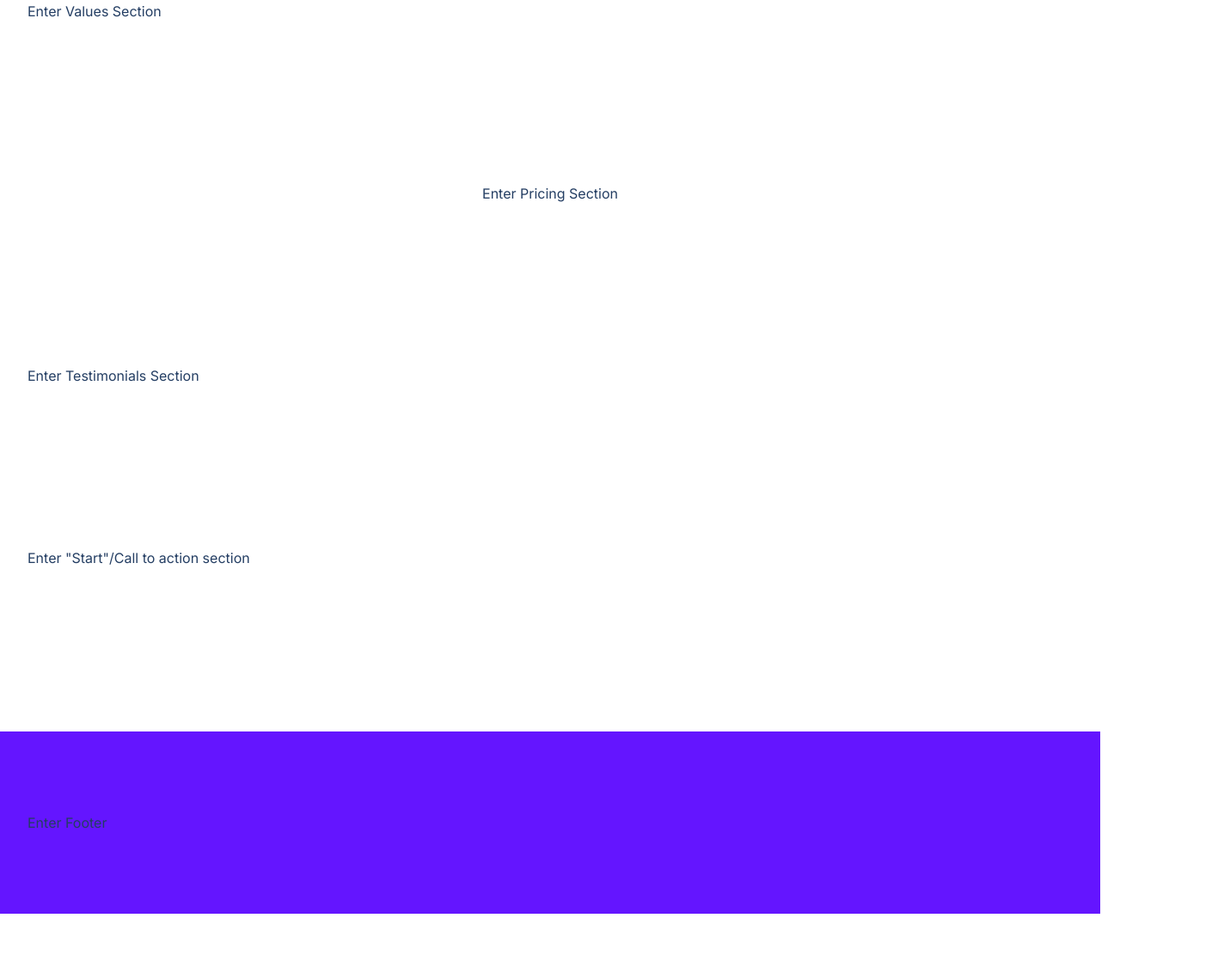
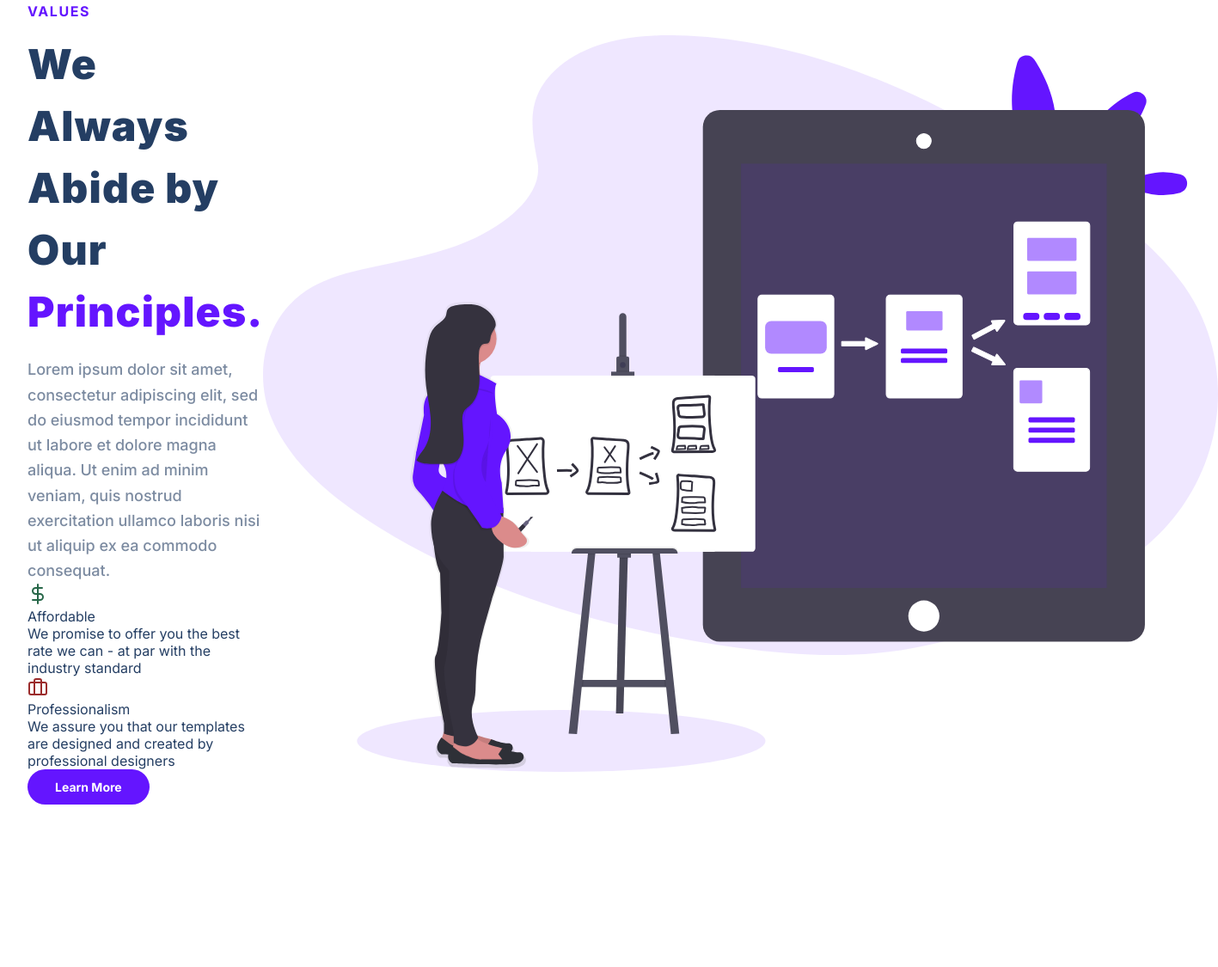
Before and after one commit to Jayo2987/fes-project, a plain HTML site: page index.html in a window 1280 px wide. Shown: the part 2973-4098 px from the top of the page at 86% size, 1417 px wide, since content can reach past the window. Before the commit the page ends 4036 px from the top, so only its background shows below. Drawn offline with Linux system fonts and the light colour scheme.

Commit message:
docs:added values section

```diff
--- a/index.html
+++ b/index.html
@@ -274,9 +274,53 @@
       </section>
       <section id="values">
         <div class="container">
-          <div class="row"><!--  -->Enter Values Section<!--  --></div>
-        </div>
-      </section>
+          <div class="row">
+            <div class="values__description">
+              <div class="section__tag">VALUES</div>
+              <h2 class="section__title">
+                We Always Abide by Our
+                <span class="purple"> Principles. </span>
+              </h2>
+            <div class="section__para">
+              Lorem ipsum dolor sit amet, consectetur adipiscing elit, sed do
+              eiusmod tempor incididunt ut labore et dolore magna aliqua. Ut
+              enim ad minim veniam, quis nostrud exercitation ullamco laboris
+              nisi ut aliquip ex ea commodo consequat.
+            </div>
+              <div class="values__list">
+                <div class="value">
+                  <div class="value__title">
+                    <figure class="value__img--wrapper">
+                      <svg xmlns="http://www.w3.org/2000/svg" width="24" height="24" viewBox="0 0 24 24" fill="none" stroke="rgba(39, 103, 73, 1)" stroke-width="2" stroke-linecap="round" stroke-linejoin="round" class="value__img">
+                        <line x1="12" y1="1" x2="12" y2="23"></line>
+                        <path d="M17 5H9.5a3.5 3.5 0 0 0 0 7h5a3.5 3.5 0 0 1 0 7H6"></path>
+                      </svg>
+                    </figure>
+                    <div class="value__name">Affordable</div>
+                  </div>
+                  <div class="value__para">We promise to offer you the best rate we can - at par with the industry standard
+                  </div>
+                </div>
+                <div class="value">
+                  <div class="value__title">
+                    <figure class="value__img--wrapper">
+                      <svg xmlns="http://www.w3.org/2000/svg" width="24" height="24" viewBox="0 0 24 24" fill="none" stroke="rgba(155, 44, 44, 1)" stroke-width="2" stroke-linecap="round" stroke-linejoin="round" class="value__img">
+                        <rect x="2" y="7" width="20" height="14" rx="2" ry="2"></rect>
+                        <path d="M16 21V5a2 2 0 0 0-2-2h-4a2 2 0 0 0-2 2v16"></path>
+                      </svg>
+                    </figure>
+                    <div class="value__name">Professionalism</div>
+                  </div>
+                  <div class="value__para">We assure you that our templates are designed and created by professional designers
+                  </div>
+                </div>
+              </div>
+              <button class="btn">Learn More</button>
+            </div>
+            <img class="values__img" src="./assets/prototype-illustration.21bc4b3f612a2f257c3d361067582485.svg">
+          </div>
+          </div>
+          </section>
       <section id="pricing">
         <div class="container">
           <div class="row"><!--  -->Enter Pricing Section<!--  --></div>
```
